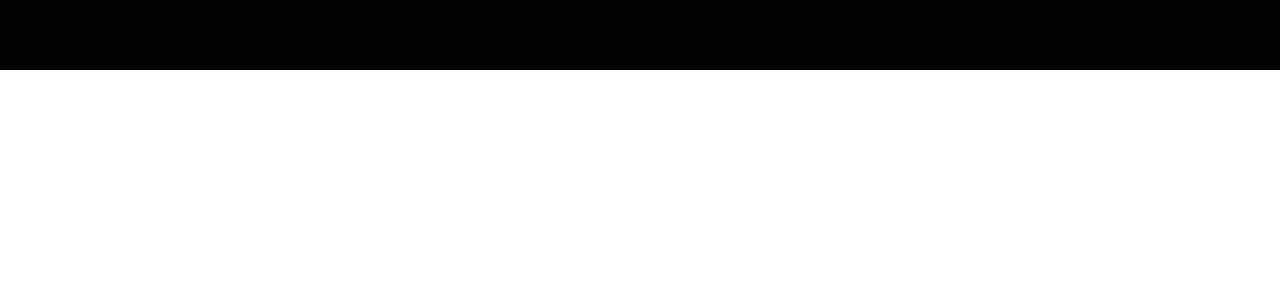
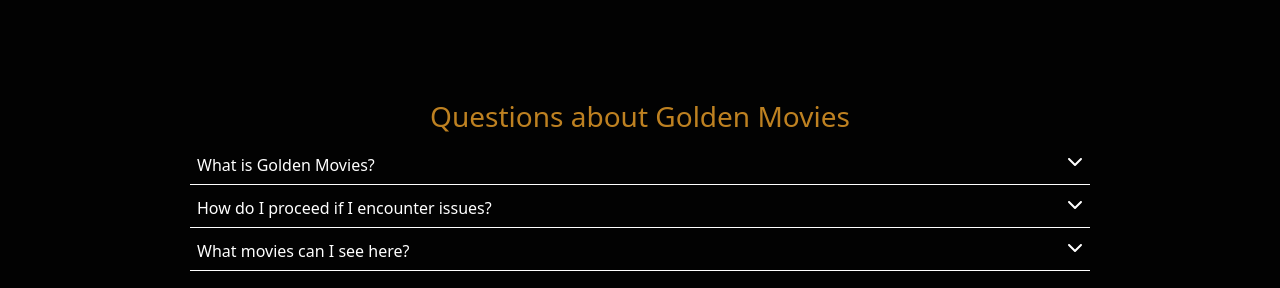
Before and after one commit to szilamer10/animes, a React (Create React App) app: page / in a window 1280 px wide. Shown: the part 900-1188 px from the top of the page. Before the commit the page ends 970 px from the top, so only its background shows below. Built offline with nearby package versions, Linux system fonts and the light colour scheme.

Commit message:
question section on indexpage

```diff
--- a/src/App.css
+++ b/src/App.css
@@ -57,15 +57,16 @@
 
 .search input {
   width: 400px;
-  margin-left: -55px;
+  margin-left: -250px;
   margin-right: 20px;
   padding: 12px 20px;
   margin-top: 24px;
-  border-radius:45px;
+  border-radius: 45px;
   border: 1px solid black;
 }
-.search input::placeholder{
- color:#be8121;
+
+.search input::placeholder {
+  color: #be8121;
 }
 
 .search {
@@ -88,7 +89,7 @@
 .header_registration {
   float: right;
   margin-top: -35px;
-  color:#be8121;
+  color: #be8121;
   font-weight: 600;
   margin-right: 20px;
 }
@@ -120,16 +121,19 @@
   position: absolute;
   width: 100%;
 }
-.slider-arrows.category{
+
+.slider-arrows.category {
   /* top:44%; */
   z-index: 2;
   display: none;
 }
-.slider-arrows.category > span {
+
+.slider-arrows.category>span {
   z-index: 2;
 }
-.slider-arrows.category span{
-  font-size:36px;
+
+.slider-arrows.category span {
+  font-size: 36px;
 }
 
 .slider-arrows span {
@@ -148,12 +152,14 @@
   max-width: 350px;
   height: 400px;
 }
-.movieImages img{
+
+.movieImages img {
   width: 100%;
   max-height: 400px;
   cursor: pointer;
 }
-.movieImages h3{
+
+.movieImages h3 {
   font-size: 22px;
   margin-top: 5px;
   font-weight: 300;
@@ -165,44 +171,50 @@
   align-items: center;
   cursor: pointer;
 }
-#root{
-  color:white;
+
+#root {
+  color: white;
   background-color: #020202;
 }
-.movieContainerTitle{
-  text-align:left;
-  font-size:25px;
-  margin-left:25px;
+
+.movieContainerTitle {
+  text-align: left;
+  font-size: 25px;
+  margin-left: 25px;
   display: block;
   margin-top: 20px;
   color: #be8121;
 }
-.moviePopup{
+
+.moviePopup {
   position: absolute;
   width: 100%;
   display: flex;
   align-items: center;
   justify-content: center;
   z-index: 2;
-  top:7%;
+  top: 7%;
 }
-.moviePopupBackground{
+
+.moviePopupBackground {
   width: 100%;
   height: 100%;
   top: 0;
   left: 0;
   right: 0;
   bottom: 0;
-    background-color: rgba(0,0,0,.5);
+  background-color: rgba(0, 0, 0, .5);
   z-index: 99999999999;
-    position:fixed;
+  position: fixed;
 }
-.movieDetailsTitle{
+
+.movieDetailsTitle {
   font-size: 22px;
-  color:#be8121;
+  color: #be8121;
   display: none;
 }
-.moviePopupContainer > svg {
+
+.moviePopupContainer>svg {
   top: 10px;
   position: absolute;
   right: 15px;
@@ -214,108 +226,202 @@
   cursor: pointer;
 
 }
-.moviePopupContainer > a > img{
-  width:700px;
+
+.moviePopupContainer>a>img {
+  width: 700px;
   height: 700px;
 }
-.moviePopupContainer{
+
+.moviePopupContainer {
   max-width: 700px;
-  background:#000;
+  background: #000;
   border-bottom-left-radius: 25px;
   border-bottom-right-radius: 25px;
   border: 1px solid transparent;
   position: relative;
 }
-.movieDetails{
-  margin:5px 0;
+
+.movieDetails {
+  margin: 5px 0;
 }
+
 .movieDetails span {
   margin-right: 10px;
 }
+
 .movieDetails span:first-child {
-  font-size:13px;
+  font-size: 13px;
 }
+
 .movieDetails span:nth-child(2) {
   font-weight: 600;
-  color:#be8121
+  color: #be8121
 }
-.movieDetailsShortInfo{
+
+.movieDetailsShortInfo {
   display: grid;
   grid-template-columns: repeat(2, 50%);
 }
-.movieDetails span.movieDetailsDescription{
-  font-size:14px;
+
+.movieDetails span.movieDetailsDescription {
+  font-size: 14px;
   margin: 0 20px;
 }
-.header_links{
+
+.header_links {
   float: left;
   margin-left: 30px;
   margin-top: 30px;
 }
-.movieCategoryContainer{
+
+.movieCategoryContainer {
   /* display:flex; */
-  margin-top:20px;
+  margin-top: 20px;
 }
-.movieCategoryContainer  img {
+
+.movieCategoryContainer img {
   width: 178px;
   margin: 0 29px;
   cursor: pointer;
 }
 
-.movieCategoryContainer:hover  > .slider-arrows.category {
-  display:block;
+.movieCategoryContainer:hover>.slider-arrows.category {
+  display: block;
 }
-.moviePopupContainer > a >img {
+
+.moviePopupContainer>a>img {
   cursor: pointer;
 }
-.header_links{
-  color:#be8121;
+
+.header_links {
+  color: #be8121;
   margin-top: 40px;
-  margin-left:60px;
+  margin-left: 60px;
   font-weight: 600;
 }
-.logo{
-  margin-left:60px;
+
+.logo {
+  margin-left: 60px;
 }
+
 @media(min-width: 991px) {
-  .movieContainer > h3{
-    display:none;
+  .movieContainer>h3 {
+    display: none;
   }
-  .movieSuggestionsContainer{
+
+  .movieSuggestionsContainer {
     grid-template-columns: repeat(4, 25%);
   }
+  .questionContainer{
+    max-width: 970px;
+    margin:0 auto;
+    padding:10px 0 20px 0px !important;
   }
+}
+
 @media(max-width:991px) {
-  .search input{
+  .search input {
     width: unset;
   }
-  .search_container{display: none;}
-  .search{
+
+  .search_container {
+    display: none;
+  }
+
+  .search {
     display: block;
   }
-  .logo{
-    margin-left:0px;
+
+  .logo {
+    margin-left: 0px;
   }
-  .slider-arrows{
-    top:33%;
+
+  .slider-arrows {
+    top: 33%;
   }
-  .movieImages{
+
+  .movieImages {
     height: unset;
   }
-  .movieContainer> h3{
-    display:none;
+
+  .movieContainer>h3 {
+    display: none;
   }
-  .movieSuggestionsContainer, .movieContainer{
+
+  .movieSuggestionsContainer,
+  .movieContainer {
     display: block;
   }
-  .movieSuggestionsContainer .slick-prev{
+
+  .movieSuggestionsContainer .slick-prev {
     z-index: 4;
-    left:10px;
+    left: 10px;
   }
-  .movieSuggestionsContainer .slick-next{
+
+  .movieSuggestionsContainer .slick-next {
     z-index: 4;
-    right:10px;
+    right: 10px;
   }
-  .movieSuggestionsContainer .slick-list {margin: 0 -10px;}
-.movieSuggestionsContainer .slick-slide>div {padding: 0 10px;}
+
+  .movieSuggestionsContainer .slick-list {
+    margin: 0 -10px;
   }
+
+  .movieSuggestionsContainer .slick-slide>div {
+    padding: 0 10px;
+  }
+
+  .moviePopupBackground .moviePopup {
+    top: unset;
+    position: relative;
+    height: 100%;
+  }
+
+  .moviePopupBackground .moviePopup .moviePopupContainer {
+    max-width: unset;
+    position: unset;
+    height: 100%;
+  }
+
+  .moviePopupContainer>a>img {
+    height: unset;
+    width: 100%;
+  }
+
+  .moviePopupBackground .movieDetails {
+    margin: 21px 0px;
+  }
+
+  .movieDetailsShortInfo>div:nth-child(2) .movieDetails {
+    margin-right: 6px;
+  }
+
+  .movieDetailsDescription {
+    text-align: center;
+    display: block;
+  }
+}
+
+.questionPrincipalTitle {
+  color: #be8121;
+  margin-top:20px;
+}
+
+.question {
+  text-align: left;
+  display: flex;
+  justify-content: space-between;
+  margin: 0 35px;
+  border-bottom: 1px solid white;
+  padding: 11px 7px 7px;
+}
+
+.answer {
+  text-align: left;
+  color:#be8121;
+  margin: 0 35px;
+  padding: 5px 7px;
+}
+.questionContainer{
+  padding: 5px 0px 20px 0px;
+}
--- a/src/components/header/Header.js
+++ b/src/components/header/Header.js
@@ -2,7 +2,7 @@
 import { LogoImage, SearchImage } from './Image'
 import SearchInput from './SearchInput'
 import { Link } from 'react-router-dom'
-import { isMobile } from "react-device-detect";
+
 class Header extends Component {
   constructor(props) {
     super(props)
--- a/src/components/home/Index.js
+++ b/src/components/home/Index.js
@@ -1,6 +1,7 @@
 import React, { Component } from 'react'
 import HookSlider from './banners/HookSlider'
 import MovieSuggestions from './moviesuggestions/MovieSuggestions'
+import Questions from './questions/Questions'
 
 class Index extends Component {
   render() {
@@ -8,6 +9,7 @@
       <div className = 'index_page'>
         <HookSlider />
         <MovieSuggestions/>
+        <Questions />
         </div>
     )
   }
--- a/src/components/home/moviesuggestions/MovieSuggestions.js
+++ b/src/components/home/moviesuggestions/MovieSuggestions.js
@@ -25,7 +25,7 @@
             <div className='suggestionsContainer'>
                 <h3 className='movieContainerTitle'>Movies</h3>
                 <div className='movieSuggestionsContainer'>
-                            <MovieListing movies={MoviesData} openClickedMovie={openClickedMovie} /> {/*kod ismetlodes elkerulese erdekeben, movielisting componens leterhozasa, bar a slick-slider nem mukodott jol,ha kulonbozo fileokban volt meghivva es props atadas az alcomponensnek*/}
+                            <MovieListing movies={MoviesData} openClickedMovie={openClickedMovie} /> {/*kod ismetlodes elkerulese erdekeben, movielisting componens leterhozasa, bar a slick-slider nem mukodott jol,ha kulonbozo fileokban volt meghivva,ezert ismetlem es props atadas az alcomponensnek*/}
                 </div>
             </div>
 
--- /dev/null
+++ b/src/components/home/questions/Questions.js
@@ -0,0 +1,71 @@
+import React, { useRef, useState } from 'react';
+import { FontAwesomeIcon } from '@fortawesome/react-fontawesome';
+import { faChevronUp, faChevronDown } from '@fortawesome/free-solid-svg-icons';
+
+const Questions = () => {
+    const [questionArrows, setQuestionArrows] = useState({
+        question1: false,
+        question2: false,
+        question3: false
+    });
+
+    const changeArrow = (clickedElement) => {
+
+        setQuestionArrows(prevArrows => ({
+            ...prevArrows,    //lemasoltuk az elozo objektumot
+            [clickedElement]: !prevArrows[clickedElement] // majd a klikelt element erteket atirtuk
+        }));
+
+    };
+    //   console.log(questionArrows);
+    return (
+        <div className='questionContainer'>
+            <h3 className='questionPrincipalTitle'>Questions about Golden Movies</h3>
+            <div>
+                <div>
+                    <div className='question'>
+                        <span>What is Golden Movies?</span>
+                        {questionArrows.question1 ? (
+                            <FontAwesomeIcon icon={faChevronUp} onClick={() => changeArrow('question1')} />
+                        ) : (
+                            <FontAwesomeIcon icon={faChevronDown} onClick={() => changeArrow('question1')} />
+                        )}
+                    </div>
+                    {questionArrows.question1 ? (
+                        <div className='answer'>Golden Movies is my movie project where everyone can watch movie trailers.</div>
+                    ) : null}
+                </div>
+                <div>
+                    <div className='question'>
+                        <span>How do I proceed if I encounter issues?</span>
+                        {questionArrows.question2 ? (
+                            <FontAwesomeIcon icon={faChevronUp} onClick={() => changeArrow('question2')} />
+                        ) : (
+                            <FontAwesomeIcon icon={faChevronDown} onClick={() => changeArrow('question2')} />
+                        )}
+                    </div>
+                    {questionArrows.question2 ? (
+                        <div className='answer'>You can write to me :)</div>
+                    ) : null}
+                </div>
+                <div>
+                    <div className='question'>
+                        <span>What movies can I see here?</span>
+                        {questionArrows.question3 ? (
+                            <FontAwesomeIcon icon={faChevronUp} onClick={() => changeArrow('question3')} />
+                        ) : (
+                            <FontAwesomeIcon icon={faChevronDown} onClick={() => changeArrow('question3')} />
+                        )}
+                    </div>
+                    {questionArrows.question3 ? (
+                        <div className='answer'>
+                            I use an API in my project, so you can see trailers that the API transfers to the website.
+                        </div>
+                    ) : null}
+                </div>
+            </div>
+        </div>
+    );
+};
+
+export default Questions;
```
Lines whose indentation alone changed are shown as unchanged.
